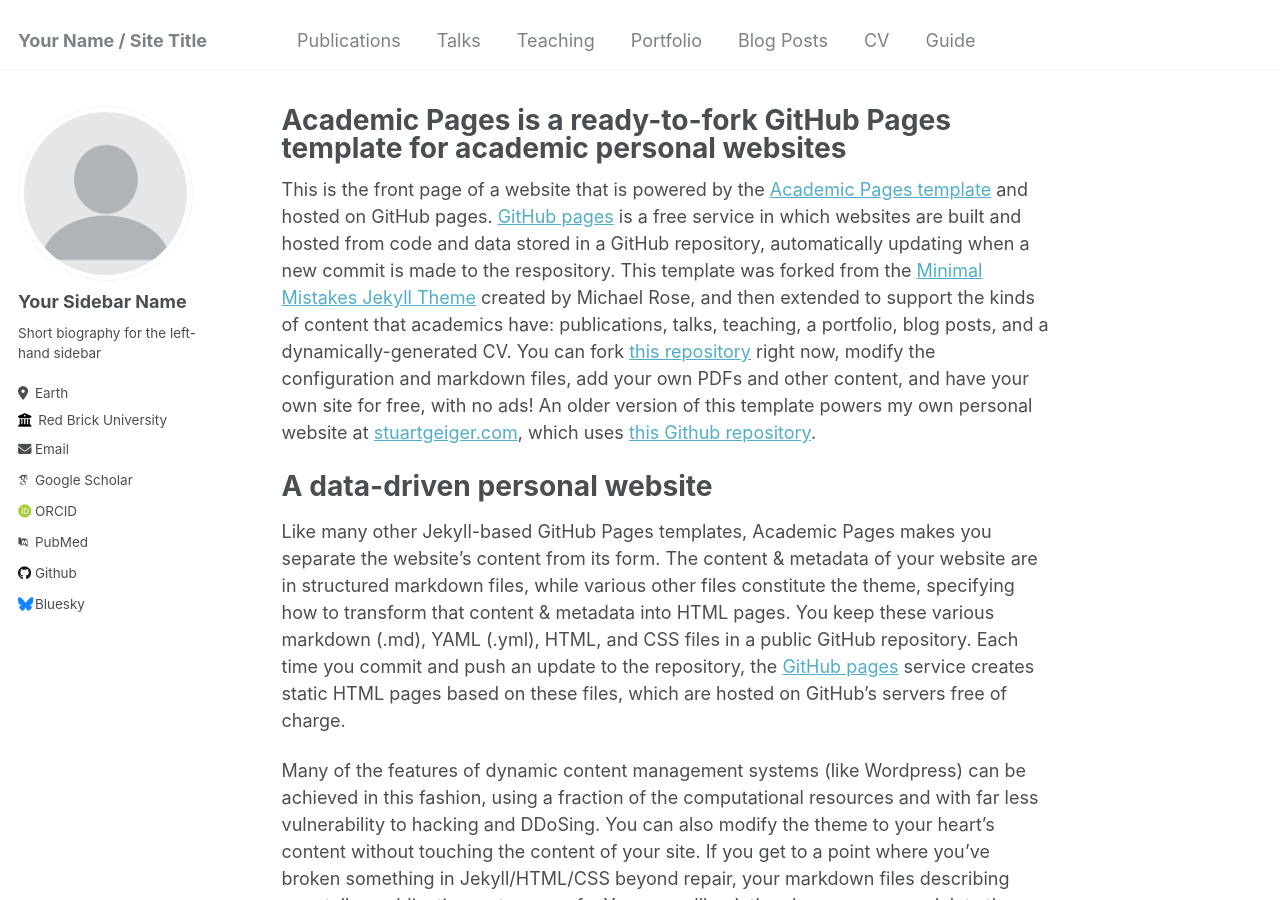
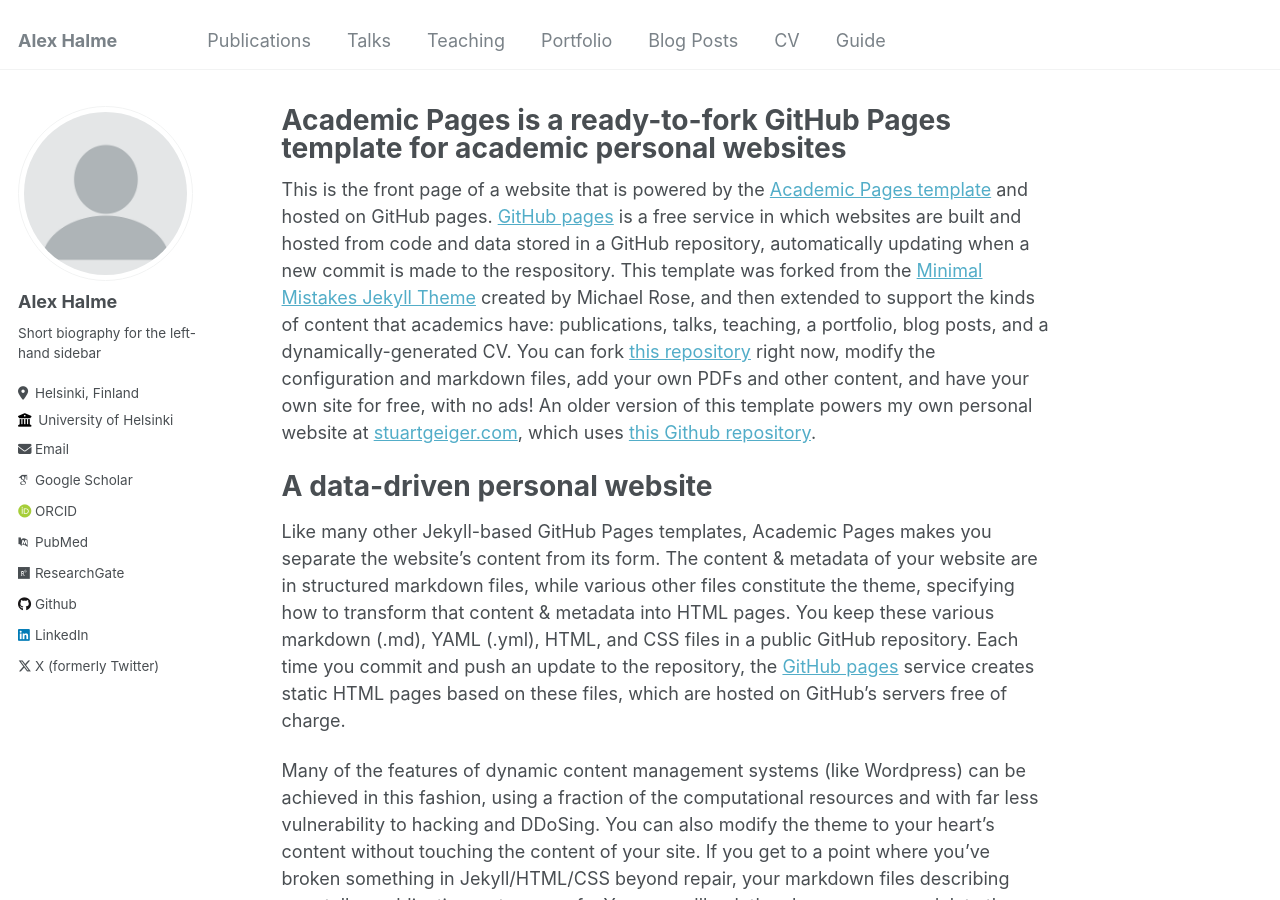
Before and after one commit to alex-halme/alex-halme.github.io, a Jekyll site: the page built from _pages/about.md, in a window 1280 px wide and 900 px high. Built offline with Jekyll 4.4.1, drawn with Linux system fonts in a browser that asks for light colours; some web fonts are replaced.

Commit message:
Fixed encoding and added social media to the front page.

```diff
--- a/_config.yml
+++ b/_config.yml
@@ -8,7 +8,7 @@
 
 # Basic Site Settings
 locale                   : "en-US"
-title                    : "Your Name / Site Title"
+title                    : "Alex Halme"
 title_separator          : "-"
 name                     : &name "Your Name"
 description              : &description "personal description"
@@ -22,33 +22,33 @@ repository               : "academicpages/academicpages.github.io"
 author:
   # Biographic information
   avatar           : "profile.png"
-  name             : "Your Sidebar Name"
+  name             : "Alex Halme"
   pronouns         : # example: "she/her"
   bio              : "Short biography for the left-hand sidebar"
-  location         : "Earth"
-  employer         : "Red Brick University"
+  location         : "Helsinki, Finland"
+  employer         : "University of Helsinki"
   uri              : # URL
-  email            : "none@example.org"
+  email            : "alex.halme@helsinki.fi"
 
   # Academic websites
   arxiv            : # URL - Update with the correct link to your profile
-  googlescholar    : "https://scholar.google.com/citations?user=PS_CX0AAAAAJ"
+  googlescholar    : "https://scholar.google.com/citations?user=8Upg7wUAAAAJ"
   impactstory      : # URL
-  orcid            : "http://orcid.org/yourorcidurl"
+  orcid            : "https://orcid.org/0000-0001-6597-818X"
   semantic         : # URL
-  pubmed           : "https://www.ncbi.nlm.nih.gov/pubmed/?term=john+snow"
-  researchgate     : # URL
+  pubmed           : "https://pubmed.ncbi.nlm.nih.gov/?term=halme+ALE&sort=date&size=200"
+  researchgate     : "https://www.researchgate.net/profile/Alex-Halme"
 
   # Repositories and software development
   bitbucket        : # Username - Update with your username on the site
   codepen          : # Username
   dribbble         : # Username
-  github           : "academicpages"
+  github           : "https://github.com/alex-halme"
   kaggle           : # Username
   stackoverflow    : # User number or user number and name (i.e., use "1" or "1/jeff-atwood")
 
   # Social media
-  bluesky          : "bsky.app" # Replace this with you Bluesky username
+  bluesky          : # Replace this with you Bluesky username
   facebook         : # Username
   flickr           : # Username
   foursquare       : # Username
@@ -57,7 +57,7 @@ author:
   keybase          : # Username
   instagram        : # Username
   lastfm           : # Username
-  linkedin         : # Username
+  linkedin         : alexhalme
   mastodon         : # URL
   medium           : # URL
   pinterest        : # Username
@@ -65,7 +65,7 @@ author:
   steam            : # Username
   telegram         : # URL
   tumblr           : # Username
-  twitter          : # Username for X / Twitter
+  twitter          : halmealex
   vine             : # Username
   weibo            : # Username
   wikipedia        : # Username
@@ -335,3 +335,10 @@ compress_html:
   clippings: all
   ignore:
     envs: development
+
+# Encoding
+
+variables:
+  LC_ALL: "C.UTF-8"
+  LANG: "en_US.UTF-8"
+  LANGUAGE: "en_US.UTF-8"
```
